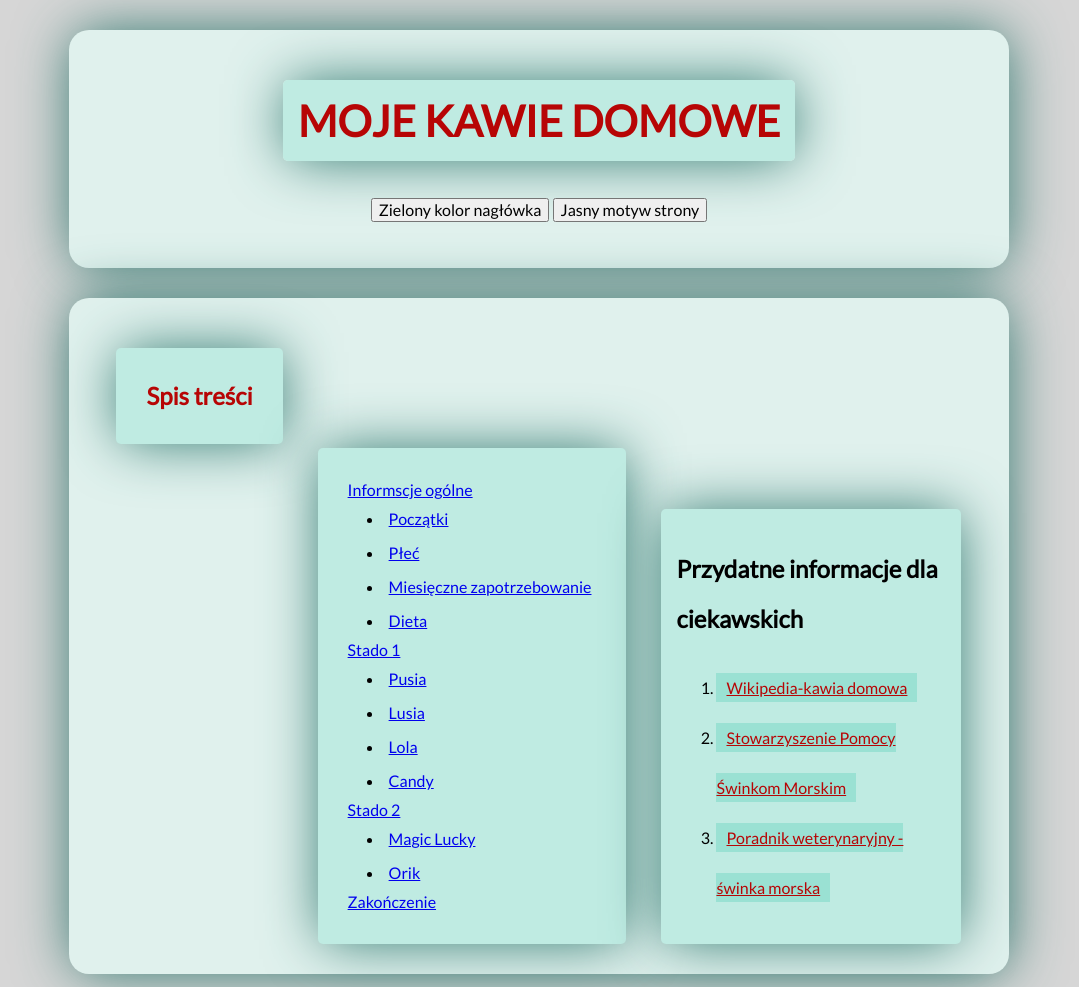
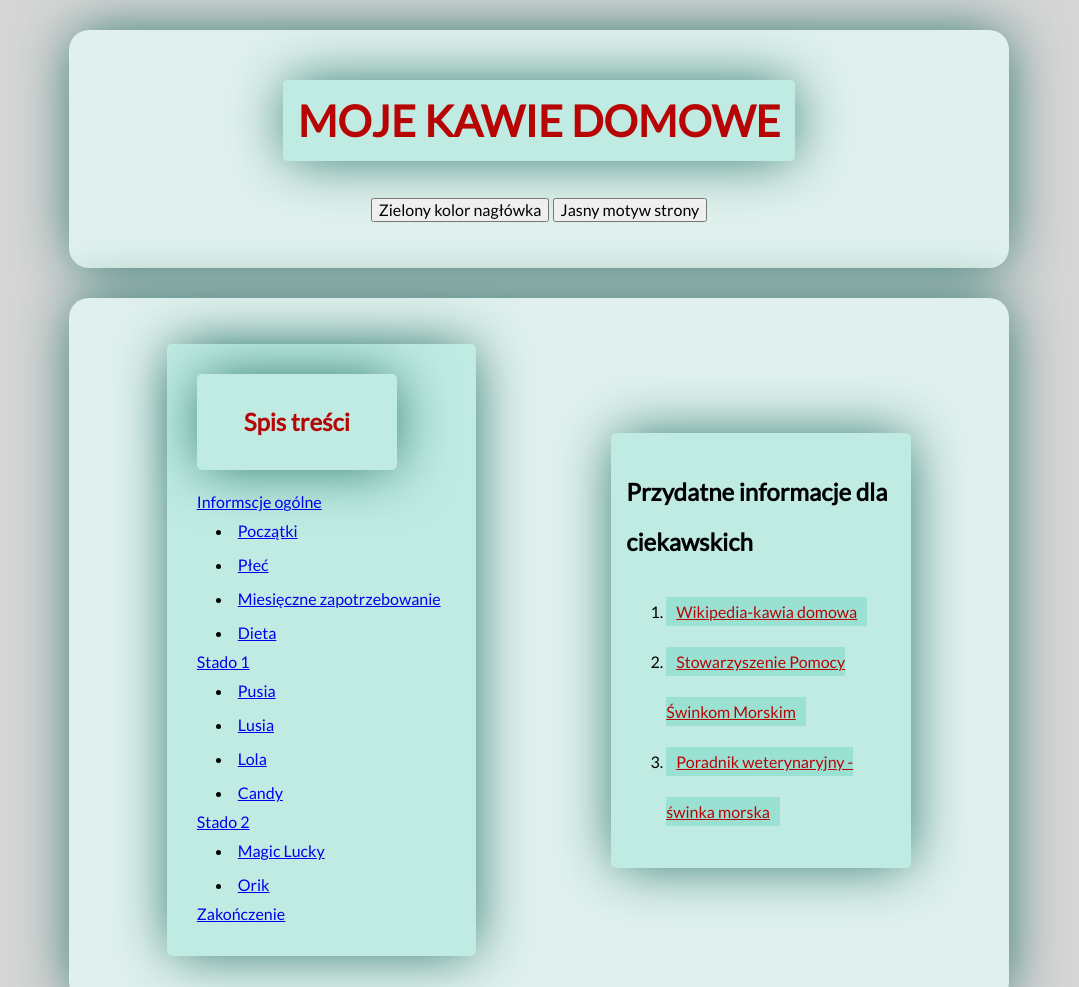
Before and after one commit to Marta-Pabierowska/homepage, a plain HTML site: page index.html in a window 1280 px wide. Shown: the top 987 px of the page, without its empty margins (101-1180 px from the left). Drawn offline with nearby package versions, Linux system fonts and the light colour scheme.

Commit message:
navigation title corect by flex

```diff
--- a/css/navigation.css
+++ b/css/navigation.css
@@ -2,6 +2,7 @@
     display: flex;
     flex-flow: row wrap;
     justify-content: space-around;
+    align-items: flex-end;
     background-color: #e0f1ed;
     line-height: 1.5;
     padding: 30px;
@@ -13,13 +14,17 @@
 }
 
 .navigation__title {
-    display: inline-block;
     max-width: 200px;
     max-height: 150px;
     list-style-type: none;
+    font-size: x-large;
+    font-weight: bold;
+    text-align: center;
     background-color: #bfebe2;
     color: #b70505;
-    align-self: flex-start;
+    justify-content: center;
+    align-self: center;
+    margin-bottom: 20px;
     padding: 30px;
     border-radius: 5px;
     -webkit-box-shadow: 1px 0px 57px -4px rgba(36, 113, 103, 1);
@@ -32,9 +37,7 @@
     list-style-type: none;
     background-color: #bfebe2;
     justify-content: flex-start;
-    align-self: flex-end;
     flex-shrink: 2;
-    margin: 120px 0 0 0;
     padding: 30px;
     border-radius: 5px;
     -webkit-box-shadow: 1px 0px 57px -4px rgba(36, 113, 103, 1);
@@ -52,8 +55,7 @@
     max-width: 300px;
     display: inline-block;
     background-color: #bfebe2;
-    align-self: flex-end;
-    margin: 16px 0 0 0;
+    align-self: center;
     padding: 15px;
     line-height: 50px;
     border-radius: 5px;
--- a/index.html
+++ b/index.html
@@ -33,8 +33,8 @@
         </p>
     </header>
     <nav class="navigation">
-        <h2 class="navigation__title" id="spis-tresci">Spis treści</h2>
         <ul class="navigation__list">
+            <li class="navigation__title" id="spis-tresci">Spis treści</li>
             <li><a href=#informacje>Informscje ogólne</a></li>
             <li class="navigation__item"><a href=#poczatki>Początki</a></li>
             <li class="navigation__item"><a href=#plec>Płeć</a></li>
```
